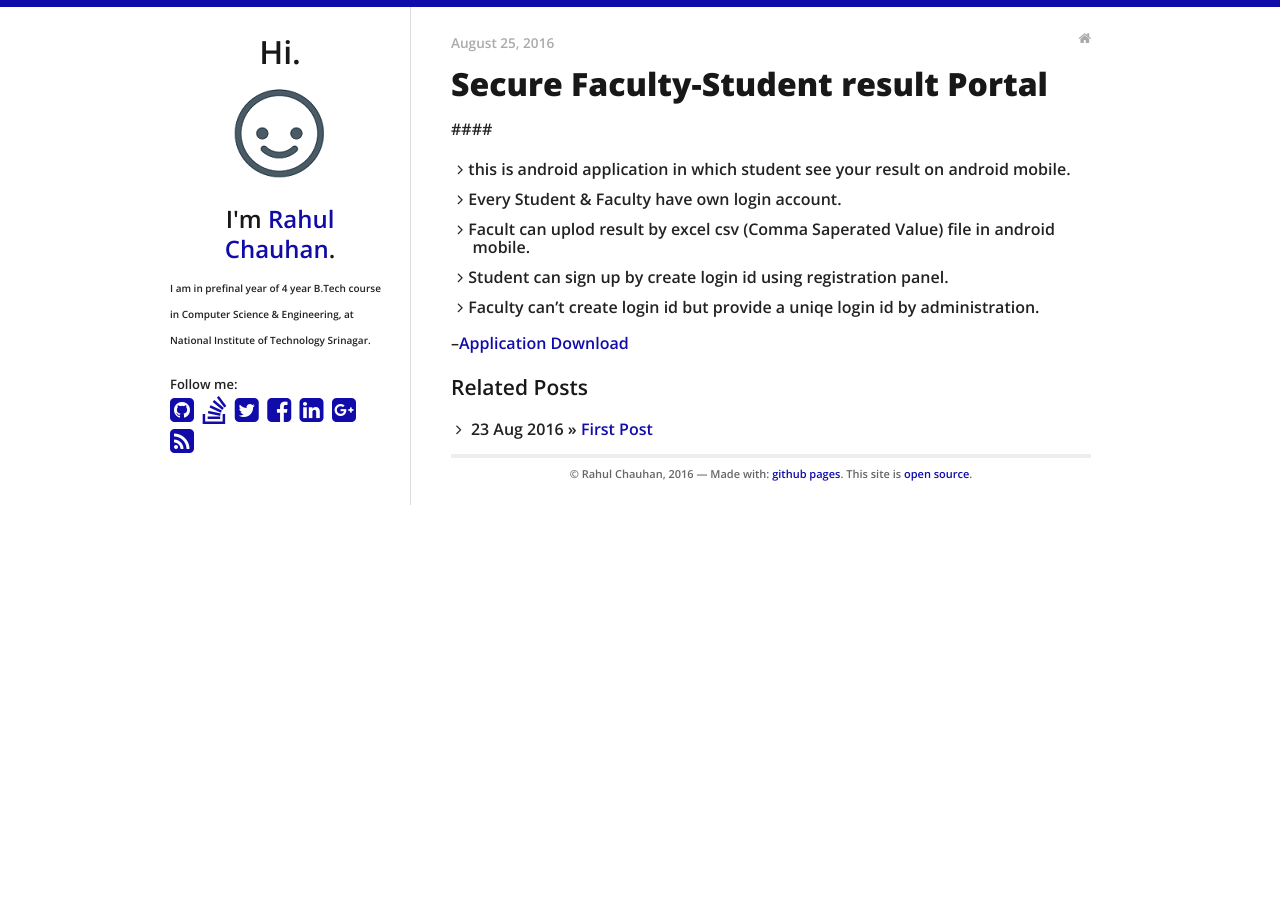
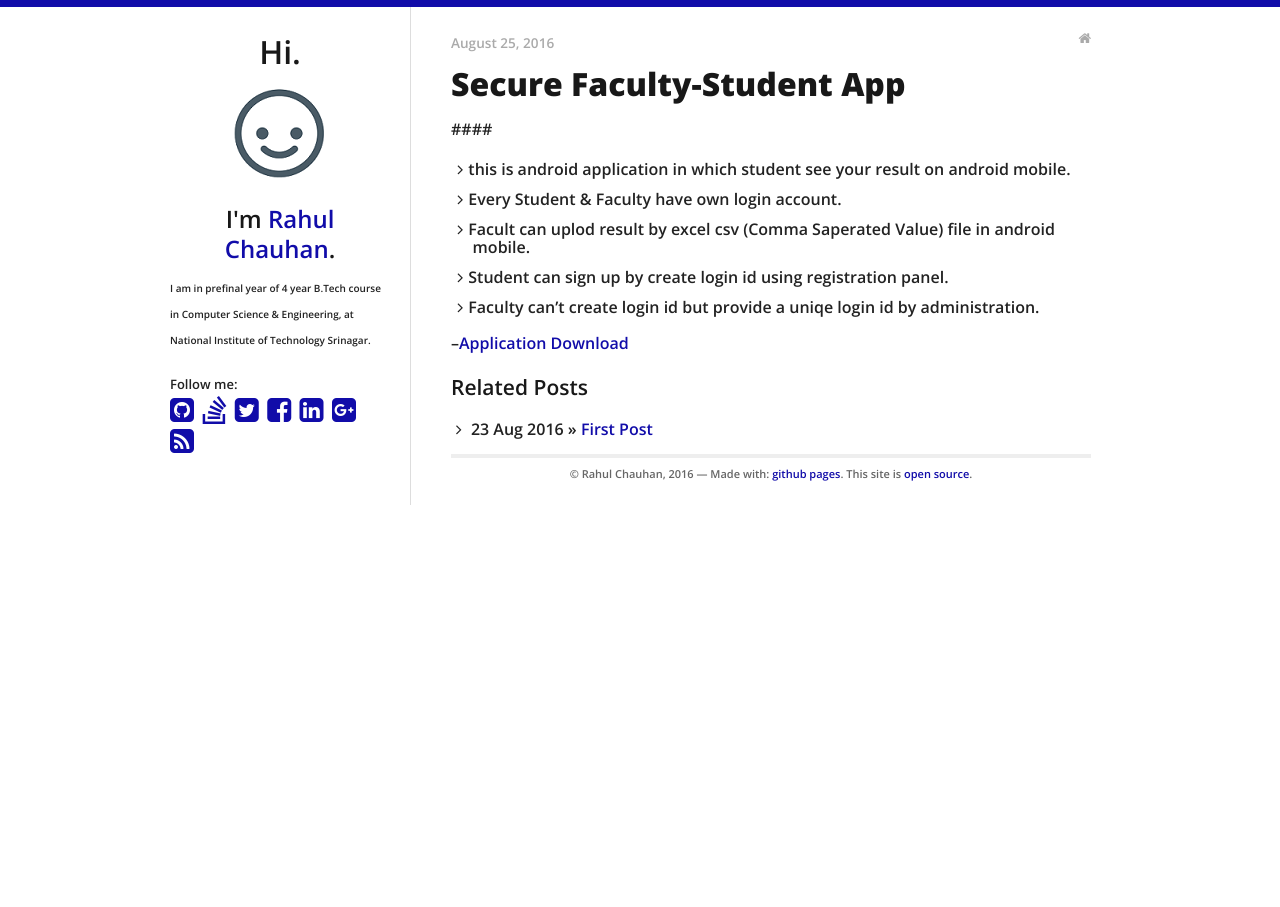
Before and after one commit to rahulworld/rahulworld.github.io, a Jekyll site: the page built from _posts/2016-08-25-faculty-student-secure-result-portal-by-csv-file.md, in a window 1280 px wide. Built offline with Jekyll 4.4.1, drawn with Linux system fonts in a browser that asks for light colours; nearby versions of some CDN libraries.

```diff
--- a/_posts/2016-08-25-faculty-student-secure-result-portal-by-csv-file.md
+++ b/_posts/2016-08-25-faculty-student-secure-result-portal-by-csv-file.md
@@ -1,6 +1,6 @@
 ---
 layout: post
-title: "Secure Faculty-Student result Portal"
+title: "Secure Faculty-Student App"
 tags: [meta, web]
 ---
 ####
```
